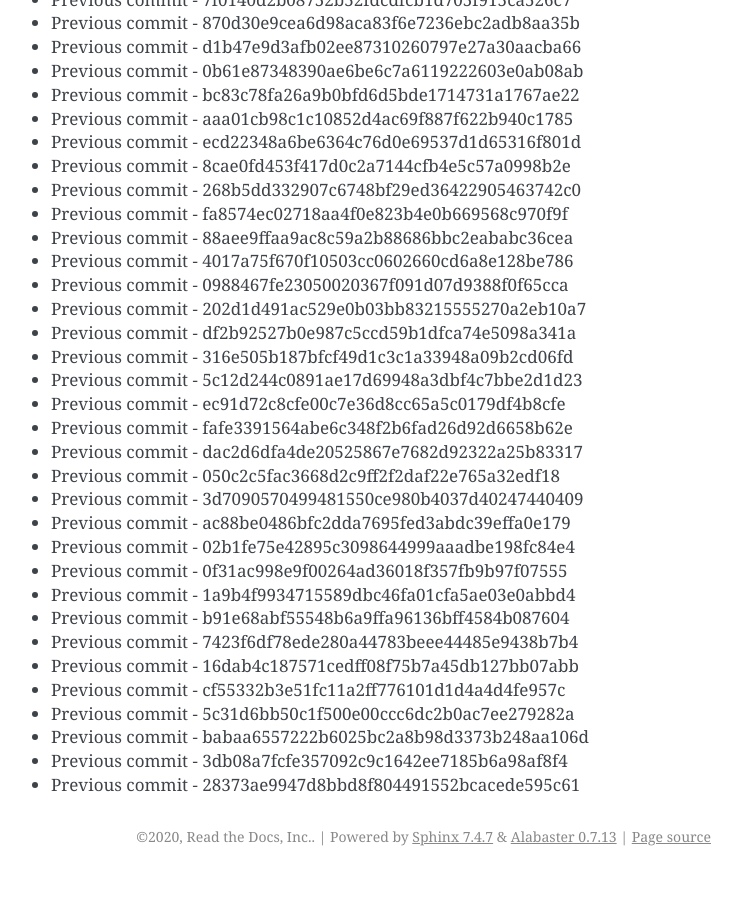
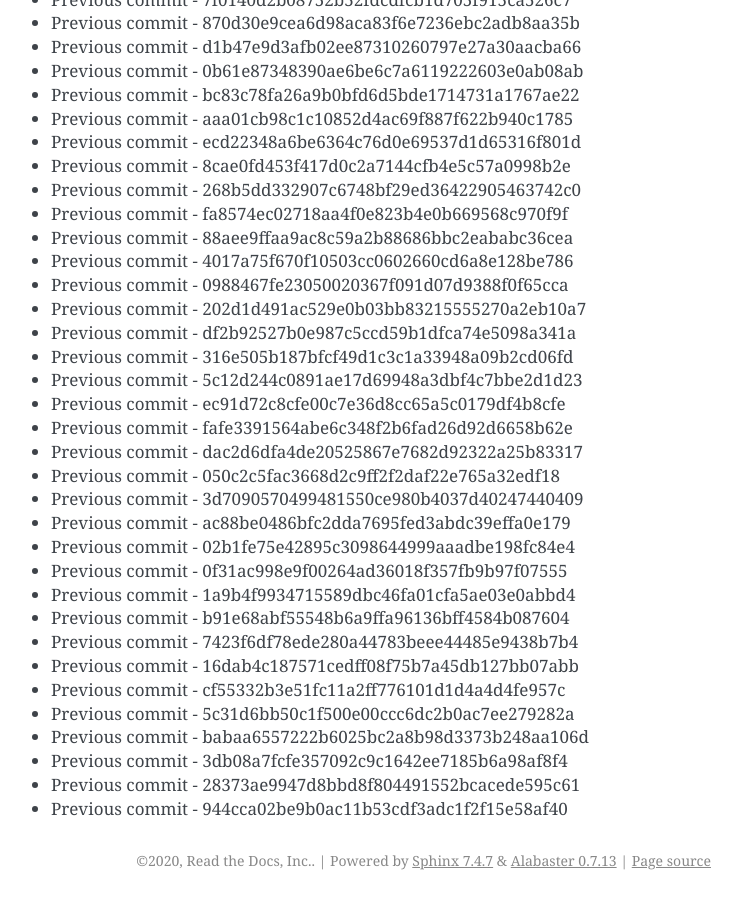
Before and after one commit to readthedocs/rtd-git-stresstest, a Sphinx documentation site: the page built from docs/updates.rst, in a window 1280 px wide and 900 px high, scrolled down 92845 px. Shown: the whole window, without its empty margins (399-1141 px from the left). Built offline with Sphinx 7.4.7, drawn with Linux system fonts in a browser that asks for light colours; before the commit the page ends 93721 px from its top, so only the background shows below that.

Commit message:
Generating commit from previous: 944cca02be9b0ac11b53cdf3adc1f2f15e58af40

```diff
--- a/docs/updates.rst
+++ b/docs/updates.rst
@@ -3933,3 +3933,4 @@ It can be tested for any performance characteristics.
 * Previous commit - babaa6557222b6025bc2a8b98d3373b248aa106d
 * Previous commit - 3db08a7fcfe357092c9c1642ee7185b6a98af8f4
 * Previous commit - 28373ae9947d8bbd8f804491552bcacede595c61
+* Previous commit - 944cca02be9b0ac11b53cdf3adc1f2f15e58af40
```
